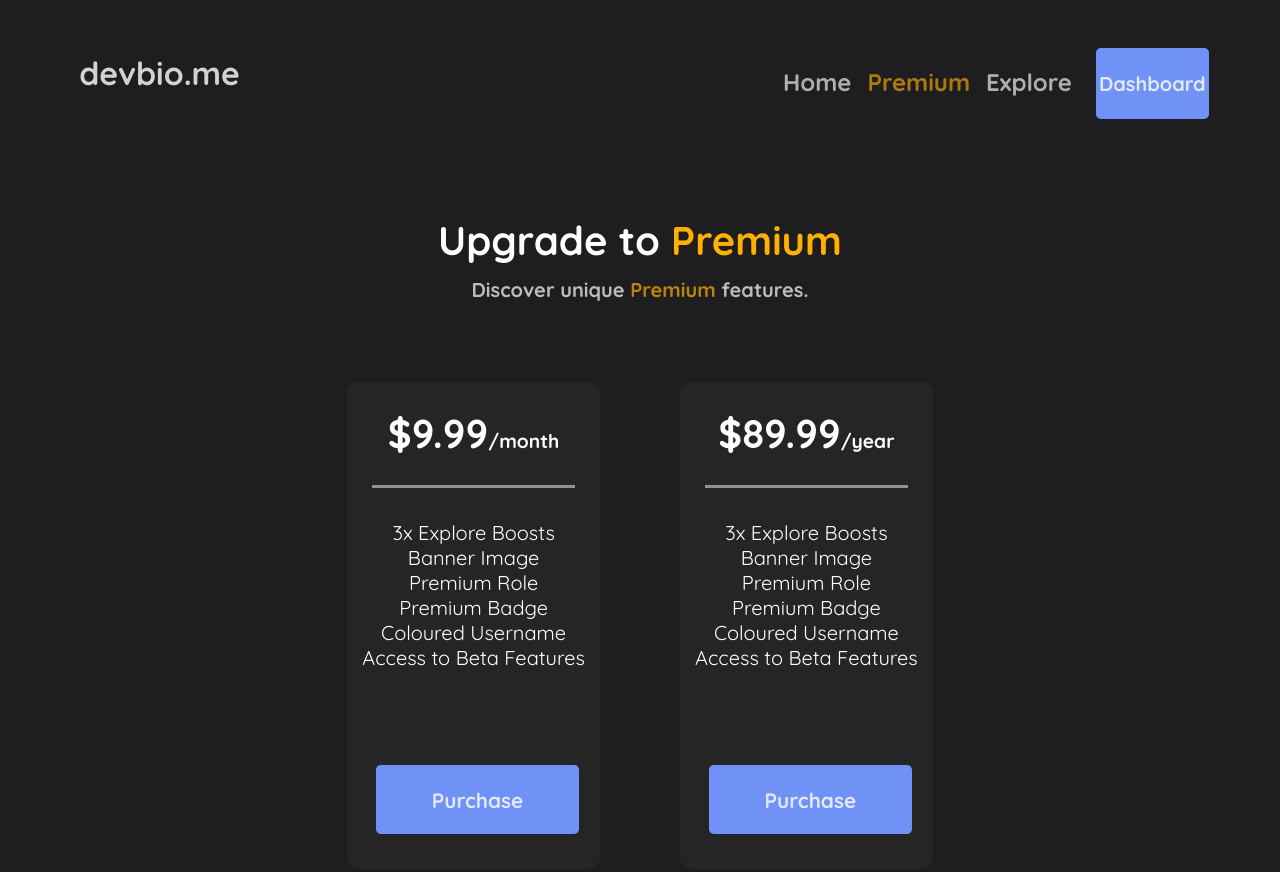
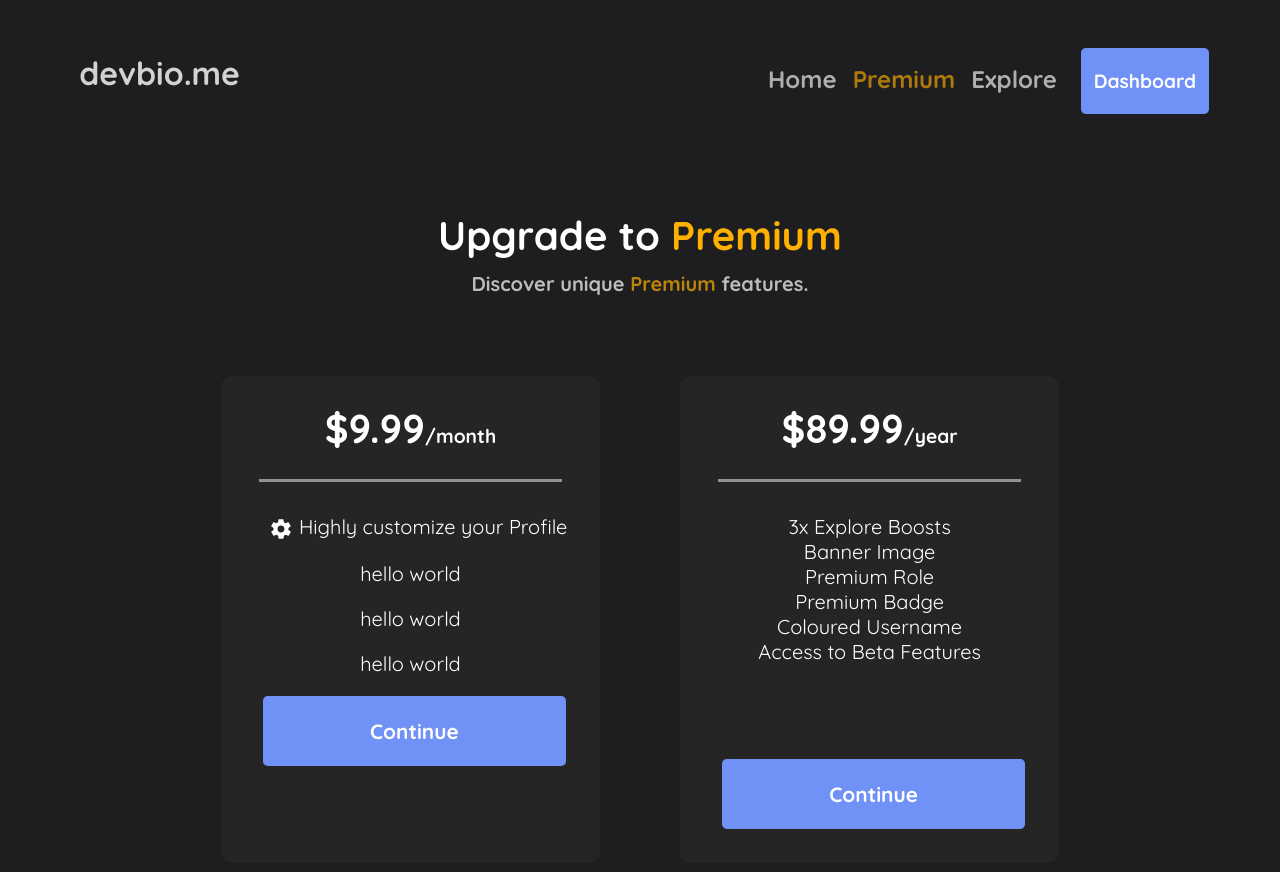
Before and after one commit to loganbriggs08/Devbio, a Next.js app: page /premium in a window 1280 px wide. Shown: the top 872 px of the page. Built offline with nearby package versions, Linux system fonts and the light colour scheme.

Commit message:
Button fixing x2

```diff
--- a/src/app/premium/page.tsx
+++ b/src/app/premium/page.tsx
@@ -1,4 +1,5 @@
 import styles from "./premium.module.css"
+import { IoMdSettings } from "react-icons/io"
 
 export default function Premium() {
   return (
@@ -14,18 +15,21 @@ export default function Premium() {
           <hr className={styles.divider}/>
           <div className={styles.card_content}>
             <p>
-              3x Explore Boosts<br/>
-              Banner Image<br/>
-              Premium Role<br/>
-              Premium Badge<br/>
-              Coloured Username<br/>
-              Access to Beta Features
-              <br/>
-              <br/>
-              <br/>
-              <br/>
+              <IoMdSettings className={styles.premium_icon} /> Highly customize your Profile
             </p>
-            <button type="button" className={styles.purchase_button}><p>Purchase</p></button>
+
+            <p>
+              hello world
+            </p>
+
+            <p>
+              hello world
+            </p>
+
+            <p>
+              hello world
+            </p>
+            <button type="button" className={styles.purchase_button}><p>Continue</p></button>
           </div>
         </div>
 
@@ -45,7 +49,7 @@ export default function Premium() {
               <br/>
               <br/>
             </p>
-            <button type="button" className={styles.purchase_button}><p>Purchase</p></button>
+            <button type="button" className={styles.purchase_button}><p>Continue</p></button>
           </div>
         </div>
       </div>
--- a/src/app/premium/premium.module.css
+++ b/src/app/premium/premium.module.css
@@ -31,7 +31,7 @@
 }
 
 .premium_monthly {
-    width: 20%;
+    width: 30%;
     margin-right: 5rem;
     border-radius: 0.75rem;
     background-color: #252525;
@@ -40,7 +40,7 @@
 }
 
 .premium_yearly {
-    width: 20%;
+    width: 30%;
     border-radius: 0.75rem;
     background-color: #252525;
     max-height: 50rem;
@@ -109,5 +109,13 @@
 }
 
 .purchase_button p {
-    opacity: 0.8;
+    opacity: 1;
 }
+
+.premium_icon {
+    font-size: 24px;
+    margin-top: auto;
+    margin-bottom: auto;
+    vertical-align: middle;
+    padding-left: 1rem;
+}
--- a/src/components/navbar.module.css
+++ b/src/components/navbar.module.css
@@ -61,10 +61,13 @@
 .dashboard_button {
     color: #FFF;
     border: none;
-    font-size: 1.25rem;
+    font-size: 1.2rem;
     font-family: "Quicksand";
     font-weight: bold;
-    padding: 0.2rem;
+    padding-top: 0.1rem;
+    padding-bottom: 0.1rem;
+    padding-left: 0.8rem;
+    padding-right: 0.8rem;
     margin-left: 0.5rem;
     border-radius: 0.3rem;
     background-color: #7091F5;
@@ -72,13 +75,8 @@
 
 .dashboard_button:hover {
     cursor: pointer;
-
-}
-
-.dashboard_button p:hover {
-    opacity: 1;
 }
 
 .dashboard_button p {
-    opacity: 0.8;
+    opacity: 1;
 }
--- a/src/components/navbar.tsx
+++ b/src/components/navbar.tsx
@@ -4,7 +4,11 @@ import { useRouter } from 'next/navigation';
 import styles from './navbar.module.css';
 
 export const NavbarComponent: React.FC = () => {
-    const router = useRouter()
+    const appRouter = useRouter()
+
+    const pushToDashboard = () => {
+        appRouter.push('/dashboard');
+    };
 
     return (
         <div className={styles.NavBar}>
@@ -17,7 +21,7 @@ export const NavbarComponent: React.FC = () => {
                 <li className={styles.navbar_li}><a className={styles.navbar_premium_a} href="/premium">Premium</a></li>
                 <li className={styles.navbar_li}><a className={styles.navbar_a} href="/explore">Explore</a></li>
 
-                <button type="button" className={styles.dashboard_button} onClick={(Login) => router.push('/dashboard')}><a  href="/dashboard"></a><p>Dashboard</p></button>
+                <button type="button" className={styles.dashboard_button} onClick={() => {pushToDashboard}}><p>Dashboard</p></button>
             </ul>
         </div>
     );
```
Also changed, not shown: package.json (+4 -3 lines), 1 other file (tests, documents, lock files or other folders).
